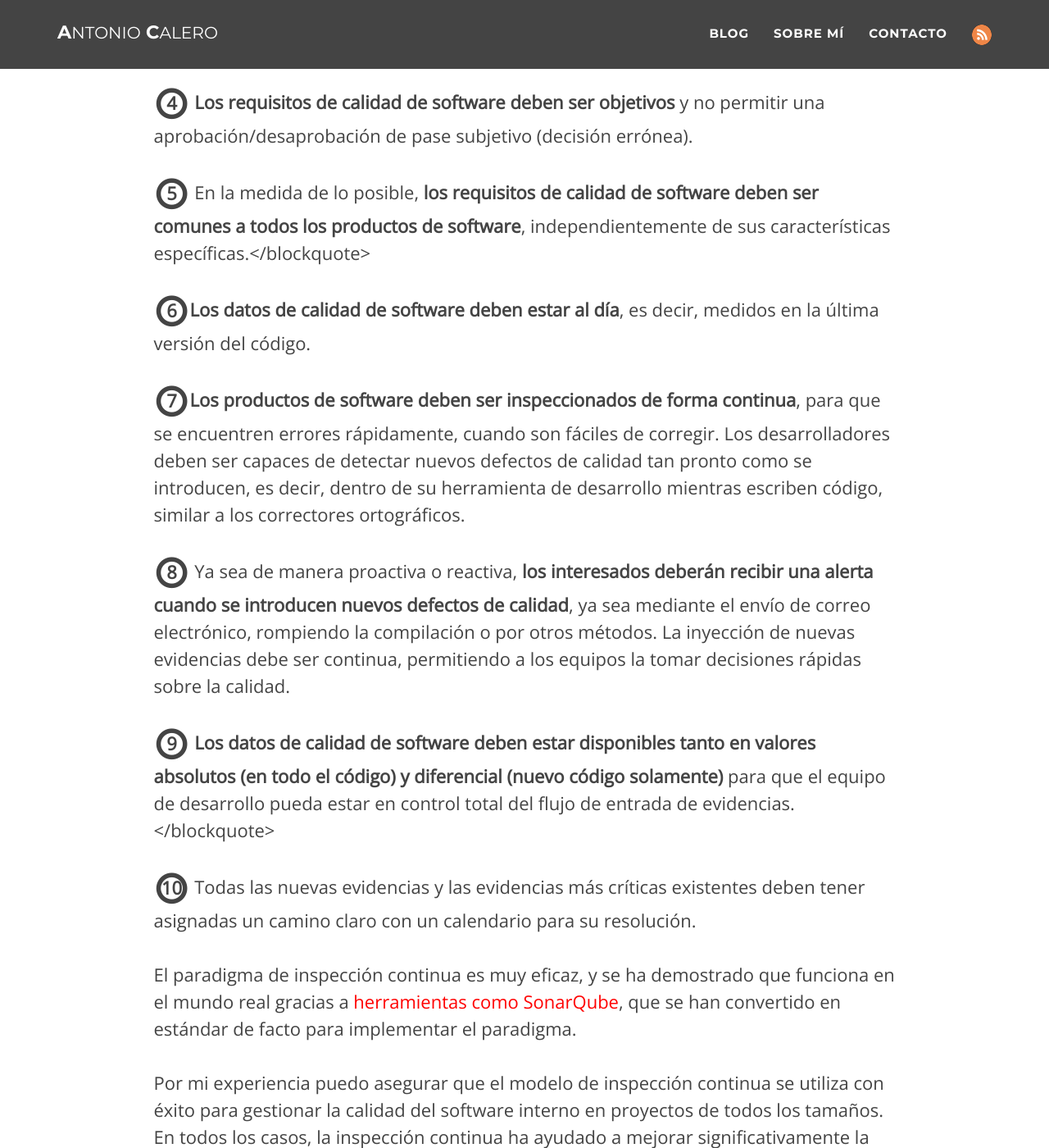
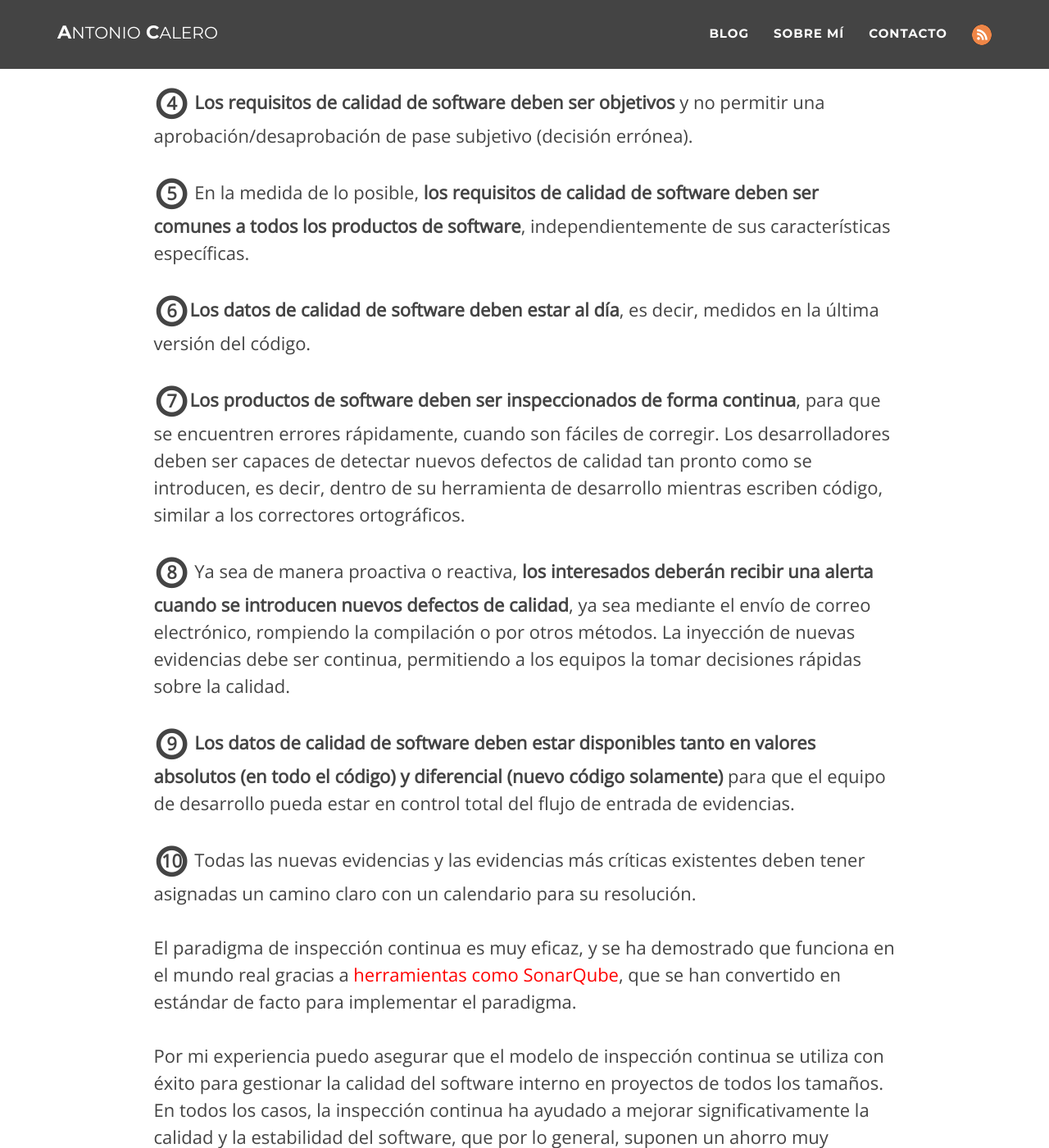
Before and after one commit to acalero/acalero.github.io, a Jekyll site: the page built from _posts/2016-03-03-principios-inspeccion-continua.md, in a window 1280 px wide and 1400 px high, scrolled down 1181 px. Shown: the whole window at 82% size. Built offline with Jekyll 4.4.1, drawn with Linux system fonts in a browser that asks for light colours; comment, search, counter and statistics services are not loaded.

Commit message:
Fix unclosed blockquote tags

```diff
--- a/_posts/2016-03-03-principios-inspeccion-continua.md
+++ b/_posts/2016-03-03-principios-inspeccion-continua.md
@@ -25,7 +25,7 @@ Aprovechemos para recordar uno a uno los diez principios de la inspección conti
 
 <span class="fa-stack fa-md"><i class="fa fa-circle-o fa-stack-2x"></i><strong class="fa-stack-1x fa-stack-text">4</strong></span> <strong>Los requisitos de calidad de software deben ser objetivos</strong> y no permitir una aprobación/desaprobación de pase subjetivo (decisión errónea).
 
-<span class="fa-stack fa-md"><i class="fa fa-circle-o fa-stack-2x"></i><strong class="fa-stack-1x fa-stack-text">5</strong></span> En la medida de lo posible, <strong>los requisitos de calidad de software deben ser comunes a todos los productos de software</strong>, independientemente de sus características específicas.</blockquote>
+<span class="fa-stack fa-md"><i class="fa fa-circle-o fa-stack-2x"></i><strong class="fa-stack-1x fa-stack-text">5</strong></span> En la medida de lo posible, <strong>los requisitos de calidad de software deben ser comunes a todos los productos de software</strong>, independientemente de sus características específicas.
 
 <span class="fa-stack fa-md"><i class="fa fa-circle-o fa-stack-2x"></i><strong class="fa-stack-1x fa-stack-text">6</strong></span><strong>Los datos de calidad de software deben estar al día</strong>, es decir, medidos en la última versión del código.
 
@@ -33,7 +33,7 @@ Aprovechemos para recordar uno a uno los diez principios de la inspección conti
 
 <span class="fa-stack fa-md"><i class="fa fa-circle-o fa-stack-2x"></i><strong class="fa-stack-1x fa-stack-text">8</strong></span> Ya sea de manera proactiva o reactiva, <strong>los interesados deberán recibir una alerta cuando se introducen nuevos defectos de calidad</strong>, ya sea mediante el envío de correo electrónico, rompiendo la compilación o por otros métodos. La inyección de nuevas evidencias debe ser continua, permitiendo a los equipos la tomar decisiones rápidas sobre la calidad.
 
-<span class="fa-stack fa-md"><i class="fa fa-circle-o fa-stack-2x"></i><strong class="fa-stack-1x fa-stack-text">9</strong></span> <strong>Los datos de calidad de software deben estar disponibles tanto en valores absolutos (en todo el código) y diferencial (nuevo código solamente)</strong> para que el equipo de desarrollo pueda estar en control total del flujo de entrada de evidencias.</blockquote>
+<span class="fa-stack fa-md"><i class="fa fa-circle-o fa-stack-2x"></i><strong class="fa-stack-1x fa-stack-text">9</strong></span> <strong>Los datos de calidad de software deben estar disponibles tanto en valores absolutos (en todo el código) y diferencial (nuevo código solamente)</strong> para que el equipo de desarrollo pueda estar en control total del flujo de entrada de evidencias.
 
 <span class="fa-stack fa-md"><i class="fa fa-circle-o fa-stack-2x"></i><strong class="fa-stack-1x fa-stack-text">10</strong></span> Todas las nuevas evidencias y las evidencias más críticas existentes deben tener asignadas un camino claro con un calendario para su resolución.
 
```
